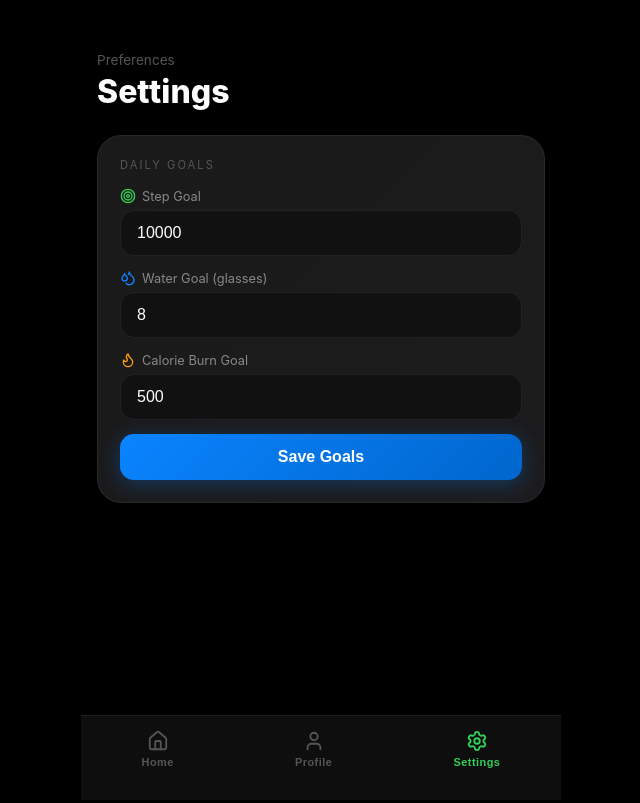
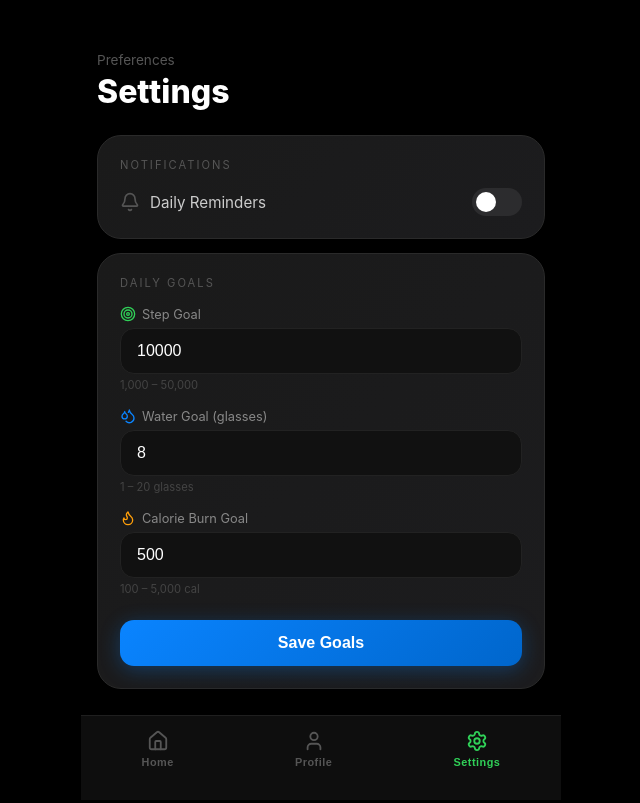
Before and after one commit to tusharbeckham/health-tracker-react, a React (Vite) app: page / in a window 1280 px wide. Both pictures are taken after a click on the button "Settings". Shown: the whole page, without its empty margins (319-959 px from the left). Built offline with nearby package versions, Linux system fonts and the light colour scheme.

Commit message:
workout limits + hint text

```diff
--- a/src/pages/Settings.jsx
+++ b/src/pages/Settings.jsx
@@ -8,11 +8,38 @@ function Settings() {
     calories: localStorage.getItem("goal_calories") || "500",
   });
 
+  const [notifications, setNotifications] = useState(
+    localStorage.getItem("notifications") === "true" || false,
+  );
+
   function handleChange(e) {
     setGoals({ ...goals, [e.target.name]: e.target.value });
   }
 
+  function toggleNotifications() {
+    const newVal = !notifications;
+    setNotifications(newVal);
+    localStorage.setItem("notifications", newVal);
+  }
+
   function handleSave() {
+    const steps = Number(goals.steps);
+    const water = Number(goals.water);
+    const calories = Number(goals.calories);
+
+    if (steps < 1000 || steps > 50000) {
+      alert("Step goal must be between 1,000 and 50,000!");
+      return;
+    }
+    if (water < 1 || water > 20) {
+      alert("Water goal must be between 1 and 20 glasses!");
+      return;
+    }
+    if (calories < 100 || calories > 5000) {
+      alert("Calorie goal must be between 100 and 5,000!");
+      return;
+    }
+
     localStorage.setItem("goal_steps", goals.steps);
     localStorage.setItem("goal_water", goals.water);
     localStorage.setItem("goal_calories", goals.calories);
@@ -24,16 +51,25 @@ function Settings() {
       label: "Step Goal",
       name: "steps",
       icon: <Target size={16} color="#30d158" />,
+      min: 1000,
+      max: 50000,
+      hint: "1,000 – 50,000",
     },
     {
       label: "Water Goal (glasses)",
       name: "water",
       icon: <Droplets size={16} color="#0a84ff" />,
+      min: 1,
+      max: 20,
+      hint: "1 – 20 glasses",
     },
     {
       label: "Calorie Burn Goal",
       name: "calories",
       icon: <Flame size={16} color="#ff9f0a" />,
+      min: 100,
+      max: 5000,
+      hint: "100 – 5,000 cal",
     },
   ];
 
@@ -46,6 +82,69 @@ function Settings() {
         Settings
       </h1>
 
+      {/* Notifications Toggle */}
+      <div
+        style={{
+          background: "linear-gradient(135deg, #1a1a1a, #1c1c1e)",
+          borderRadius: "24px",
+          padding: "22px",
+          marginBottom: "14px",
+          border: "1px solid #2a2a2a",
+        }}
+      >
+        <p
+          style={{
+            fontSize: "0.7rem",
+            color: "#555",
+            textTransform: "uppercase",
+            letterSpacing: "2px",
+            marginBottom: "16px",
+          }}
+        >
+          Notifications
+        </p>
+        <div
+          style={{
+            display: "flex",
+            alignItems: "center",
+            justifyContent: "space-between",
+          }}
+        >
+          <div style={{ display: "flex", alignItems: "center", gap: "10px" }}>
+            <Bell size={20} color={notifications ? "#30d158" : "#555"} />
+            <span style={{ color: "#ccc", fontSize: "0.95rem" }}>
+              Daily Reminders
+            </span>
+          </div>
+          <div
+            onClick={toggleNotifications}
+            style={{
+              width: "50px",
+              height: "28px",
+              borderRadius: "99px",
+              background: notifications ? "#30d158" : "#2c2c2e",
+              cursor: "pointer",
+              position: "relative",
+              transition: "background 0.3s ease",
+            }}
+          >
+            <div
+              style={{
+                position: "absolute",
+                top: "4px",
+                left: notifications ? "26px" : "4px",
+                width: "20px",
+                height: "20px",
+                borderRadius: "50%",
+                background: "#fff",
+                transition: "left 0.3s ease",
+              }}
+            ></div>
+          </div>
+        </div>
+      </div>
+
+      {/* Goals */}
       <div
         style={{
           background: "linear-gradient(135deg, #1a1a1a, #1c1c1e)",
@@ -68,7 +167,7 @@ function Settings() {
         </p>
 
         {fields.map((field) => (
-          <div key={field.name} style={{ marginBottom: "14px" }}>
+          <div key={field.name} style={{ marginBottom: "16px" }}>
             <div
               style={{
                 display: "flex",
@@ -85,6 +184,8 @@ function Settings() {
               name={field.name}
               value={goals[field.name]}
               onChange={handleChange}
+              min={field.min}
+              max={field.max}
               style={{
                 width: "100%",
                 padding: "13px 16px",
@@ -96,6 +197,9 @@ function Settings() {
                 outline: "none",
               }}
             />
+            <p style={{ fontSize: "0.7rem", color: "#444", marginTop: "4px" }}>
+              {field.hint}
+            </p>
           </div>
         ))}
 
@@ -112,6 +216,7 @@ function Settings() {
             fontWeight: "700",
             cursor: "pointer",
             boxShadow: "0 4px 20px rgba(10, 132, 255, 0.3)",
+            marginTop: "8px",
           }}
         >
           Save Goals
--- a/src/pages/WorkoutLog.jsx
+++ b/src/pages/WorkoutLog.jsx
@@ -15,12 +15,19 @@ function WorkoutLog() {
   const isGoalDone = totalCal >= calGoal;
 
   function addWorkout() {
-    if (name === "" || Number(cal) <= 0) {
-      alert("Please enter valid exercise and calories!");
+    const calories = Number(cal);
+
+    if (name === "") {
+      alert("Please enter exercise name!");
       return;
     }
-    const newWorkouts = [...workouts, { name, calories: Number(cal) }];
-    const newTotal = totalCal + Number(cal);
+    if (calories < 10 || calories > 2000) {
+      alert("Calories must be between 10 and 2,000!");
+      return;
+    }
+
+    const newWorkouts = [...workouts, { name, calories }];
+    const newTotal = totalCal + calories;
     setWorkouts(newWorkouts);
     setTotalCal(newTotal);
     localStorage.setItem("workouts", JSON.stringify(newWorkouts));
@@ -114,9 +121,11 @@ function WorkoutLog() {
       />
       <input
         type="number"
-        placeholder="Calories burned"
+        placeholder="Calories burned (10 - 2,000)"
         value={cal}
         onChange={(e) => setCal(e.target.value)}
+        min={10}
+        max={2000}
         style={{
           width: "100%",
           padding: "13px 16px",
@@ -125,10 +134,14 @@ function WorkoutLog() {
           borderRadius: "14px",
           color: "#fff",
           fontSize: "1rem",
-          marginBottom: "10px",
+          marginBottom: "4px",
           outline: "none",
         }}
       />
+      <p style={{ fontSize: "0.7rem", color: "#444", marginBottom: "10px" }}>
+        10 – 2,000 cal
+      </p>
+
       <button
         onClick={addWorkout}
         style={{
```
